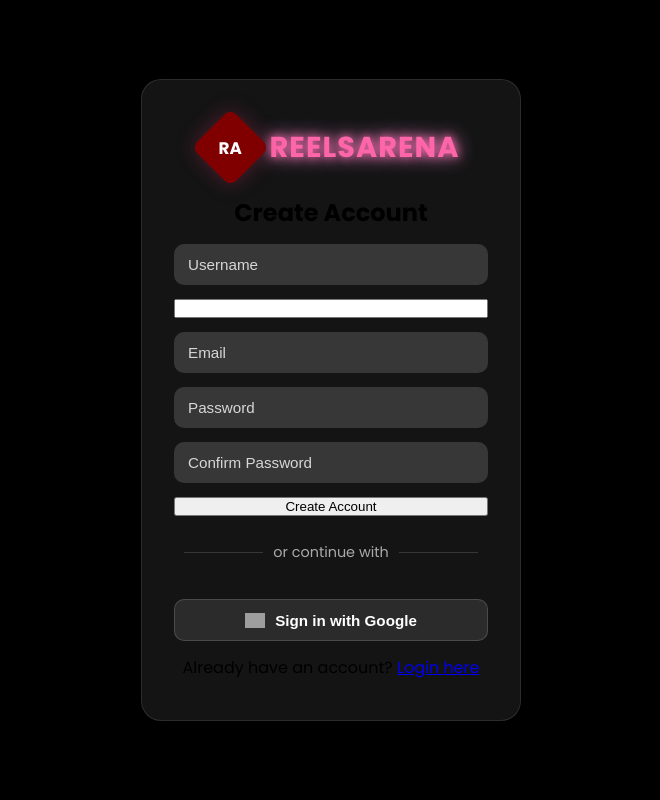
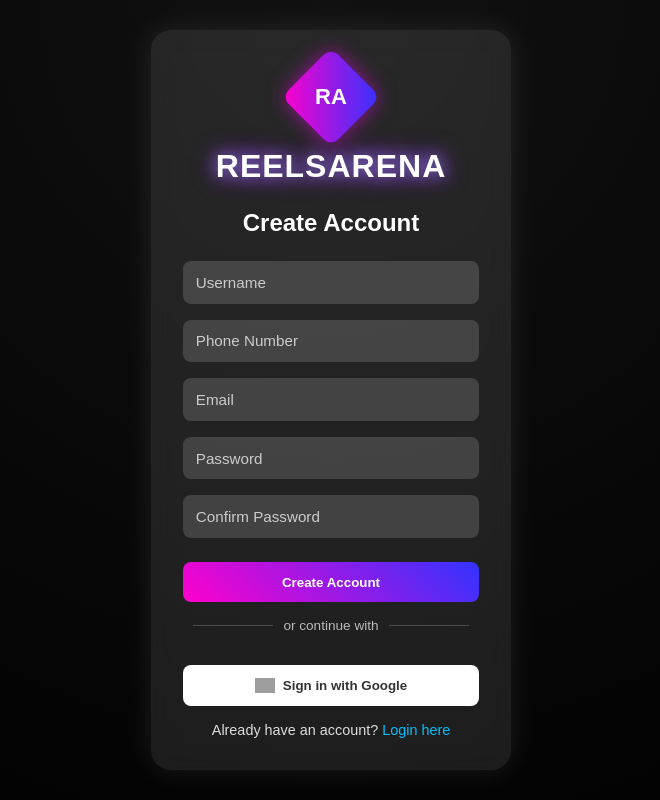
Before and after one commit to dafrowzdesheriff123/ReelsSpace, a plain HTML site: page index.html in a window 1280 px wide. Shown: the whole page, without its empty margins (309-969 px from the left). Drawn offline with Linux system fonts and the light colour scheme; grey boxes are pictures that could not be loaded.

Commit message:
Update style.css

```diff
--- a/style.css
+++ b/style.css
@@ -1,249 +1,193 @@
-/* ------------------------------------
-   ReelsArena - Modern Glass Login Page
-   Final glowing version
------------------------------------- */
-
-/* Import font */
-@import url('https://fonts.googleapis.com/css2?family=Poppins:wght@300;400;600;700&display=swap');
-
+/* === Global Styles === */
 * {
   margin: 0;
   padding: 0;
   box-sizing: border-box;
+  font-family: 'Poppins', sans-serif;
 }
 
 body {
-  background: #000; /* Dark outer background */
-  font-family: "Poppins", sans-serif;
   height: 100vh;
+  display: flex;
+  justify-content: center;
+  align-items: center;
+  background: radial-gradient(circle at top, #111 0%, #000 100%);
+  overflow: hidden;
+}
+
+/* === Glassmorphism Card === */
+.container {
+  display: flex;
+  justify-content: center;
+  align-items: center;
+  width: 100%;
+}
+
+.card {
+  width: 360px;
+  padding: 2rem;
+  background: rgba(255, 255, 255, 0.1);
+  border-radius: 20px;
+  backdrop-filter: blur(12px);
+  box-shadow: 0 0 30px rgba(255, 255, 255, 0.1);
+  transition: all 0.4s ease;
+}
+
+/* === Logo & Title === */
+.logo {
+  text-align: center;
+  margin-bottom: 1.5rem;
+}
+
+.diamond {
+  width: 70px;
+  height: 70px;
+  background: linear-gradient(45deg, #ff00cc, #3333ff);
+  transform: rotate(45deg);
+  margin: 0 auto 1rem;
+  display: flex;
+  justify-content: center;
+  align-items: center;
+  border-radius: 10px;
+  box-shadow: 0 0 20px rgba(255, 0, 255, 0.5);
+}
+
+.letters {
+  transform: rotate(-45deg);
+  color: #fff;
+  font-weight: 700;
+  font-size: 22px;
+}
+
+/* === ReelsArena Title with Glow === */
+.logo h1 {
+  font-size: 2rem;
+  font-weight: 800;
+  color: #fff;
+  letter-spacing: 1px;
+  text-transform: uppercase;
+  text-shadow: 0 0 10px #ff00cc, 0 0 20px #3333ff;
+  animation: glow 4s infinite linear;
+}
+
+@keyframes glow {
+  0% {
+    text-shadow: 0 0 10px #ff00cc, 0 0 20px #3333ff;
+  }
+  50% {
+    text-shadow: 0 0 20px #00ffcc, 0 0 30px #ff00ff;
+  }
+  100% {
+    text-shadow: 0 0 10px #ff00cc, 0 0 20px #3333ff;
+  }
+}
+
+/* === Forms === */
+.form {
+  display: none;
+  flex-direction: column;
+}
+
+.form.active {
+  display: flex;
+}
+
+.form h2 {
+  color: #fff;
+  margin-bottom: 1rem;
+  text-align: center;
+}
+
+.form input {
+  margin: 0.5rem 0;
+  padding: 0.8rem;
+  border: none;
+  border-radius: 8px;
+  outline: none;
+  background: rgba(255, 255, 255, 0.15);
+  color: #fff;
+  font-size: 0.95rem;
+  transition: background 0.3s ease;
+}
+
+.form input::placeholder {
+  color: #ccc;
+}
+
+.form input:focus {
+  background: rgba(255, 255, 255, 0.25);
+}
+
+/* === Buttons === */
+button {
+  margin-top: 1rem;
+  padding: 0.8rem;
+  border: none;
+  border-radius: 8px;
+  font-weight: 600;
+  cursor: pointer;
+  transition: all 0.3s ease;
+}
+
+button[type="submit"] {
+  background: linear-gradient(45deg, #ff00cc, #3333ff);
+  color: #fff;
+}
+
+button[type="submit"]:hover {
+  transform: scale(1.05);
+  box-shadow: 0 0 15px #ff00cc;
+}
+
+/* === Google Button === */
+.google-btn {
   display: flex;
   align-items: center;
   justify-content: center;
-  overflow: hidden;
+  background: #fff;
+  color: #333;
+  font-weight: 600;
+  margin-top: 1rem;
 }
 
-/* Glassmorphism Card */
-.card {
-  width: 380px;
-  background: rgba(255, 255, 255, 0.08);
-  border-radius: 20px;
-  backdrop-filter: blur(12px);
-  -webkit-backdrop-filter: blur(12px);
-  border: 1px solid rgba(255, 255, 255, 0.1);
-  box-shadow: 0 8px 30px rgba(0, 0, 0, 0.6);
-  padding: 40px 32px;
-  text-align: center;
-  transition: transform 0.3s ease;
-}
-.card:hover {
-  transform: translateY(-5px);
+.google-btn img {
+  width: 20px;
+  margin-right: 8px;
 }
 
-/* Logo Section */
-.logo {
-  display: flex;
-  align-items: center;
-  justify-content: center;
-  gap: 12px;
-  margin-bottom: 20px;
-}
-
-.logo .diamond {
-  width: 55px;
-  height: 55px;
-  transform: rotate(45deg);
-  background: #800000; /* dark maroon */
-  display: flex;
-  align-items: center;
-  justify-content: center;
-  border-radius: 8px;
-  box-shadow: 0 0 20px rgba(176, 48, 96, 0.4);
-}
-
-.logo .letters {
-  transform: rotate(-45deg);
-  font-weight: 700;
-  color: #fff;
-  font-size: 1.05rem;
-}
-
-.logo h1 {
-  margin: 0;
-  font-size: 1.8rem;
-  font-weight: 800;
-  text-transform: uppercase;
-  letter-spacing: 1px;
-  color: #a05252; /* Light maroon */
-  animation: colorGlow 6s linear infinite;
-  text-shadow: 0 0 10px rgba(255, 80, 80, 0.5);
-}
-
-@keyframes colorGlow {
-  0% { color: #ff6666; text-shadow: 0 0 8px #ff6666, 0 0 16px #ff9999; }
-  25% { color: #ff99cc; text-shadow: 0 0 10px #ff99cc, 0 0 18px #ff66cc; }
-  50% { color: #ff3366; text-shadow: 0 0 12px #ff3366, 0 0 22px #ff6699; }
-  75% { color: #ff66cc; text-shadow: 0 0 10px #ff66cc, 0 0 20px #ff99ff; }
-  100% { color: #ff6666; text-shadow: 0 0 8px #ff6666, 0 0 16px #ff9999; }
-}
-
-/* Forms */
-form {
-  display: flex;
-  flex-direction: column;
-  gap: 14px;
-}
-
-.form {
-  display: none;
-  opacity: 0;
-  height: 0;
-  overflow: hidden;
-  transition: opacity 0.3s ease, height 0.3s ease;
-}
-.form.active {
-  display: flex;
-  opacity: 1;
-  height: auto;
-}
-
-/* Input fields */
-input[type="text"],
-input[type="email"],
-input[type="password"] {
-  width: 100%;
-  padding: 12px 14px;
-  border-radius: 10px;
-  border: none;
-  background: rgba(255, 255, 255, 0.15);
-  color: #fff;
-  font-size: 0.95rem;
-  transition: all 0.25s ease;
-}
-
-input::placeholder {
-  color: rgba(255, 255, 255, 0.8);
-}
-
-input:focus {
-  background: rgba(255, 255, 255, 0.25);
-  box-shadow: 0 0 8px rgba(255, 102, 153, 0.3);
-  outline: none;
-}
-
-/* Primary Button */
-button.primary {
-  width: 100%;
-  padding: 12px;
-  border: none;
-  border-radius: 10px;
-  background: linear-gradient(90deg, #b03060, #ff6699);
-  color: #fff;
-  font-weight: 700;
-  cursor: pointer;
-  transition: transform 0.2s ease, box-shadow 0.2s ease;
-}
-button.primary:hover {
-  transform: translateY(-2px);
-  box-shadow: 0 8px 25px rgba(176, 48, 96, 0.3);
-}
-
-/* Google Button */
-.google-btn {
-  display: inline-flex;
-  align-items: center;
-  justify-content: center;
-  gap: 10px;
-  padding: 10px 14px;
-  border-radius: 10px;
-  background: rgba(255, 255, 255, 0.1);
-  color: #fff;
-  border: 1px solid rgba(255, 255, 255, 0.15);
-  cursor: pointer;
-  margin-top: 10px;
-  font-weight: 600;
-  font-size: 0.95rem;
-  width: 100%;
-  transition: background 0.25s ease, transform 0.25s ease;
-}
-.google-btn:hover {
-  background: rgba(255, 255, 255, 0.18);
-  transform: translateY(-1px);
-}
-.google-btn img {
-  width: 20px;
-  height: 20px;
-  object-fit: contain;
-}
-
-/* Divider */
+/* === Divider === */
 .divider {
   display: flex;
   align-items: center;
   justify-content: center;
-  color: #aaa;
-  margin: 12px 0;
-  font-size: 0.9rem;
+  color: #bbb;
+  font-size: 0.85rem;
+  margin: 1rem 0;
 }
+
 .divider::before,
 .divider::after {
-  content: "";
+  content: '';
   flex: 1;
   height: 1px;
-  background: rgba(255, 255, 255, 0.15);
+  background: rgba(255, 255, 255, 0.2);
   margin: 0 10px;
 }
 
-/* Glowing Create Account Button */
-.create-account-btn {
-  width: 100%;
-  padding: 12px;
-  border-radius: 12px;
-  border: none;
-  background: rgba(255, 255, 255, 0.6);
-  color: #000;
-  font-weight: 700;
-  cursor: pointer;
-  backdrop-filter: blur(10px);
-  -webkit-backdrop-filter: blur(10px);
-  transition: all 0.3s ease;
-  font-size: 1rem;
-  box-shadow: 0 0 10px rgba(255, 255, 255, 0.25);
-  animation: buttonGlow 5s ease-in-out infinite;
+/* === Links === */
+p {
+  color: #ddd;
+  text-align: center;
+  margin-top: 1rem;
+  font-size: 0.9rem;
 }
 
-@keyframes buttonGlow {
-  0% { box-shadow: 0 0 10px #ffffff, 0 0 20px #ff99cc; }
-  50% { box-shadow: 0 0 15px #ffccff, 0 0 30px #ff6699; }
-  100% { box-shadow: 0 0 10px #ffffff, 0 0 20px #ff99cc; }
+a {
+  color: #00bfff;
+  text-decoration: none;
+  transition: color 0.3s;
 }
 
-.create-account-btn:hover {
-  background: rgba(255, 255, 255, 0.85);
-  transform: translateY(-2px);
+a:hover {
+  color: #ff00ff;
 }
-
-/* Already have account text */
-.already-account {
-  margin-top: 14px;
-  color: #fff;
-  font-size: 0.9rem;
-}
-.already-account a {
-  color: #ff6699;
-  text-decoration: none;
-  font-weight: 700;
-}
-.already-account a:hover {
-  text-decoration: underline;
-}
-
-/* Responsive */
-@media (max-width: 420px) {
-  .card {
-    width: 90%;
-    padding: 30px;
-  }
-  .logo h1 {
-    font-size: 1.4rem;
-  }
-}
```
